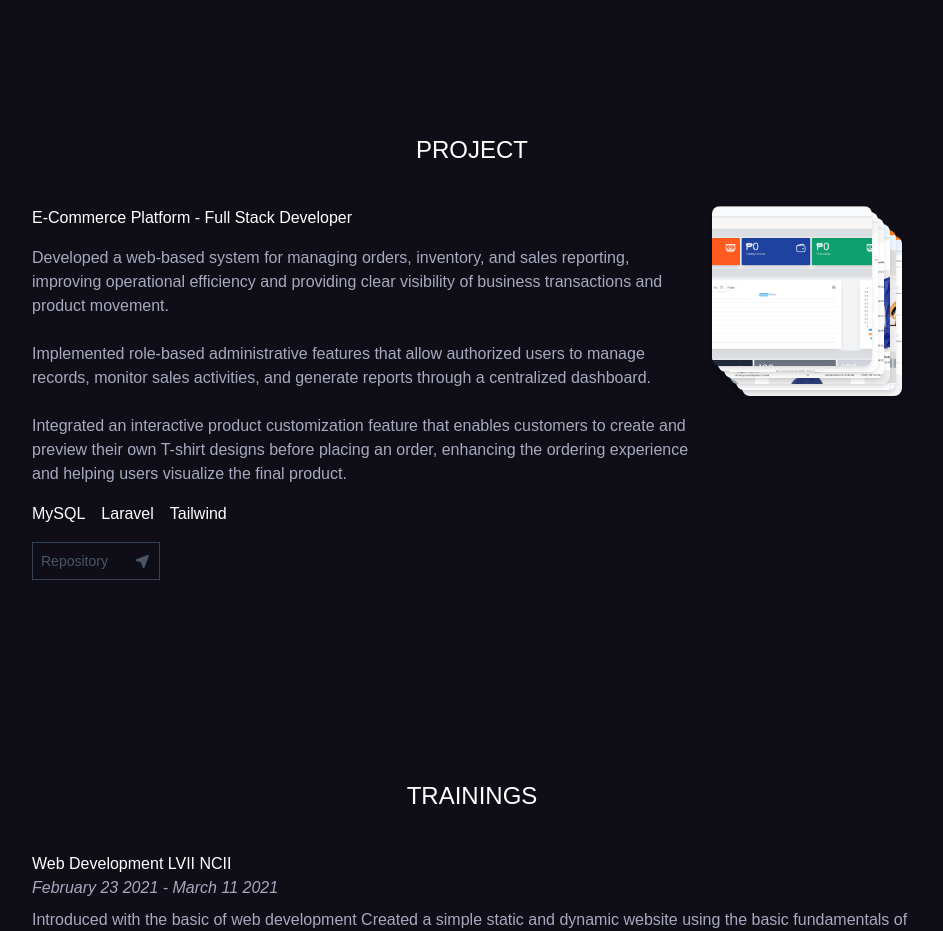
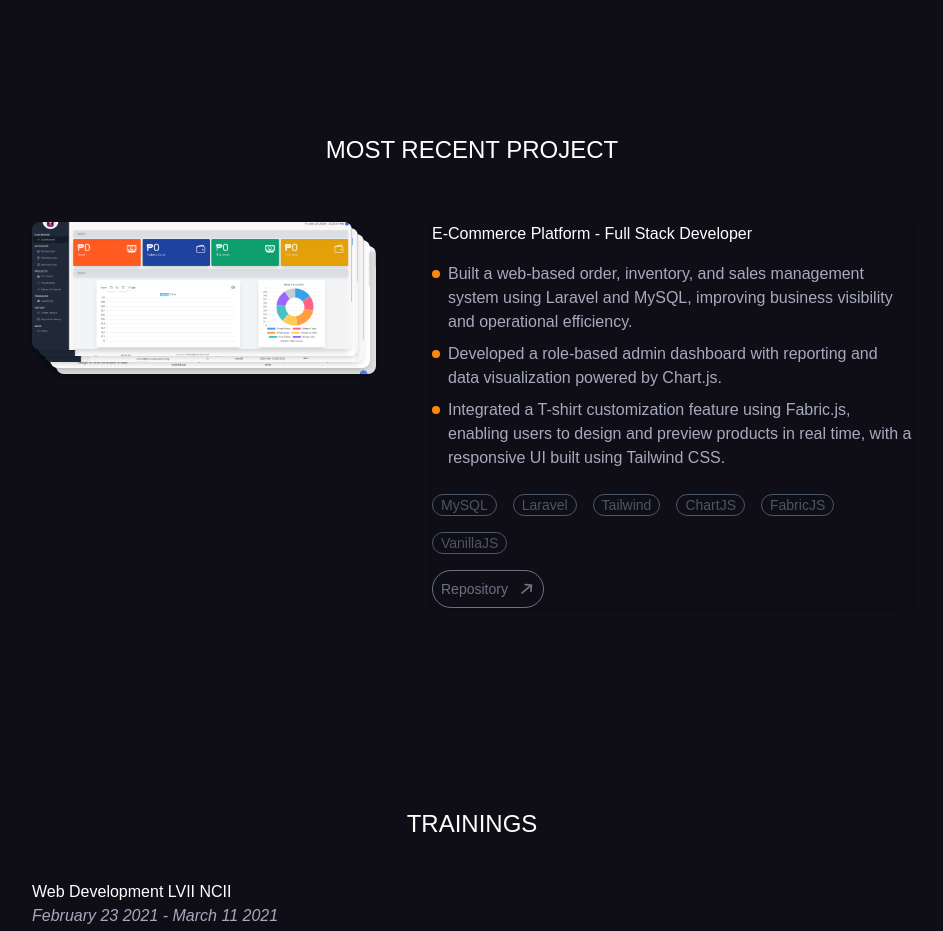
Before and after one commit to Sublime8157/portfolio, a React (Vite) app in the folder frontend/: page / in a window 1280 px wide. Shown: the part 2700-3631 px from the top of the page, without its empty margins (168-1111 px from the left). Built offline with nearby package versions, Linux system fonts and the light colour scheme.

Commit message:
Replace Project section UI

```diff
--- a/frontend/src/features/projects/components/projectList.jsx
+++ b/frontend/src/features/projects/components/projectList.jsx
@@ -3,15 +3,14 @@ import Image2 from "../../../assets/Project1/2.png"
 import Image3 from "../../../assets/Project1/3.png"
 import Image4 from "../../../assets/Project1/4.png"
 import Image5 from "../../../assets/Project1/5.png"
-import Image6 from "../../../assets/Project1/6.png"
 
 const projectList = [
     {
         name: "E-Commerce Platform",
         role: "Full Stack Developer",
-        paragraph: "Developed a web-based system for managing orders, inventory, and sales reporting, improving operational efficiency and providing clear visibility of business transactions and product movement. \n \n Implemented role-based administrative features that allow authorized users to manage records, monitor sales activities, and generate reports through a centralized dashboard. \n \n Integrated an interactive product customization feature that enables customers to create and preview their own T-shirt designs before placing an order, enhancing the ordering experience and helping users visualize the final product.",
-        technologies: [ 'MySQL', 'Laravel', 'Tailwind' ],
-        images: [Image1, Image2, Image3, Image4, Image5, Image6]
+        paragraph: "Built a web-based order, inventory, and sales management system using Laravel and MySQL, improving business visibility and operational efficiency.\n Developed a role-based admin dashboard with reporting and data visualization powered by Chart.js. \n Integrated a T-shirt customization feature using Fabric.js, enabling users to design and preview products in real time, with a responsive UI built using Tailwind CSS.",
+        technologies: [ 'MySQL', 'Laravel', 'Tailwind','ChartJS','FabricJS','VanillaJS'],
+        images: [Image1, Image2, Image3, Image4, Image5]
     }
 ]
 
--- a/frontend/src/features/projects/projects.jsx
+++ b/frontend/src/features/projects/projects.jsx
@@ -3,7 +3,11 @@ import Motion from "../utils/Motion";
 import { useState } from "react";
 import { motion } from "framer-motion";
 import { FontAwesomeIcon } from "@fortawesome/react-fontawesome";
-import { faLocationArrow } from "@fortawesome/free-solid-svg-icons";
+import {
+  faLocationArrow,
+  faCircle,
+  faArrowDown,
+} from "@fortawesome/free-solid-svg-icons";
 
 const Projects = () => {
   const [selectedProject, setSelectedProject] = useState(null); // holds the clicked list
@@ -36,52 +40,26 @@ const Projects = () => {
 
   return (
     <div>
-      <Motion direction="top" className="text-lg lg:text-2xl text-center">
-        PROJECT{ProjectList.length > 1 ? "S" : ""}
+      <Motion direction="top" className="mb-4 text-lg lg:text-2xl text-center">
+       MOST RECENT PROJECT{ProjectList.length > 1 ? "S" : ""}
       </Motion>
-
       {ProjectList.map((list, index) => (
         <Motion
           key={index}
-          className="lg:p-10 pt-5 flex flex-col lg:flex-row gap-4"
+          className="lg:shadow-none shadow-md shadow-gray-600 p-5 lg:p-10 pt-5 flex items-start lg:flex-row flex-col lg:gap-20"
         >
-          <div className="flex flex-col gap-4">
-            <h6 className="lg:text-base text-sm">
-              {list.name} - {list.role}
-            </h6>
-            <p className="lg:text-base text-sm text-[#a7a9be] whitespace-pre-line">
-              {list.paragraph}
-            </p>
-            <ul className="flex flex-row gap-4">
-              {list.technologies.map((tech, i) => (
-                <li key={i} className="lg:text-base text-sm">
-                  {tech}
-                </li>
-              ))}
-            </ul>
-            <motion.button
-              whileHover={{ scale: 1.05 }}
-              whileTap={{ scale: 1 }}
-              className="cursor-pointer w-32 px-2 py-2 justify-between border text-gray-600 border-gray-700 flex flex-row gap-2 items-center"
-              onClick={handleLinkClick}
-            >
-              <p>Repository</p>
-              <FontAwesomeIcon icon={faLocationArrow} />
-            </motion.button>
-          </div>
-
           {/* Image Stack */}
           <motion.button
             whileHover={{ scale: 1.05 }}
             whileTap={{ scale: 1 }}
-            className=" relative lg:w-50 h-40 w-full  cursor-pointer shrink-0"
+            className="relative lg:w-80 lg:m-0 ml-3 h-32 w-full lg:mb-0 mb-10 cursor-pointer shrink-0"
             onClick={() => handleOpen(list)}
           >
             {list.images.map((image, i) => (
               <img
                 key={i}
                 src={image}
-                className="absolute lg:w-40 h-40 object-cover rounded-lg shadow-md"
+                className="absolute lg:w-full w-64 h-32 object-cover rounded-lg shadow-md"
                 style={{
                   top: i * 6,
                   left: i * 6,
@@ -90,6 +68,49 @@ const Projects = () => {
               />
             ))}
           </motion.button>
+          <hr className="lg:hidden block w-full text-gray-600 mb-8"></hr>
+          <div className="flex flex-col gap-4 shadow-md">
+            <h6 className="lg:text-base items-center flex flex-row  gap-2 text-sm">
+              <div>
+                {list.name} - {list.role}
+              </div>
+            </h6>
+            <p className="lg:text-base text-sm text-[#a7a9be] whitespace-pre-line">
+              {list.paragraph.split("\n").map(
+                (line, i) =>
+                  line.trim() !== "" && (
+                    <div key={i} className="mb-2 flex gap-4 items-start">
+                      <div className="z-10 text-sm lg:text-base flex flex-row items-start gap-2">
+                        <FontAwesomeIcon
+                          icon={faCircle}
+                          className="text-[8px] mt-2 text-[#ff8906]"
+                        />
+                        <p>{line}</p>
+                      </div>
+                    </div>
+                  ),
+              )}
+            </p>
+            <ul className="flex flex-wrap flex-row gap-4">
+              {list.technologies.map((tech, i) => (
+                <li key={i} className="lg:text-base text-sm">
+                  <div className="flex-wrap px-2 text-sm rounded-full border border-gray-600 text-gray-600">
+                    <span>{tech}</span>
+                  </div>
+                </li>
+              ))}
+            </ul>
+            <motion.button
+              whileHover={{ scale: 1.02 }}
+              whileTap={{ scale: 1 }}
+              className=" cursor-pointer w-28 px-2 border border-gray-500 justify-between  text-gray-500 rounded-full p-2 flex flex-row items-center"
+              onClick={handleLinkClick}
+              style={{ transitionDuration: "150ms" }}
+            >
+              <p>Repository</p>
+              <FontAwesomeIcon icon={faArrowDown} className="-rotate-130" />
+            </motion.button>
+          </div>
         </Motion>
       ))}
 
```
Also changed, not shown: frontend/src/features/experiences/components/experiences.jsx (+9 -2 lines).
